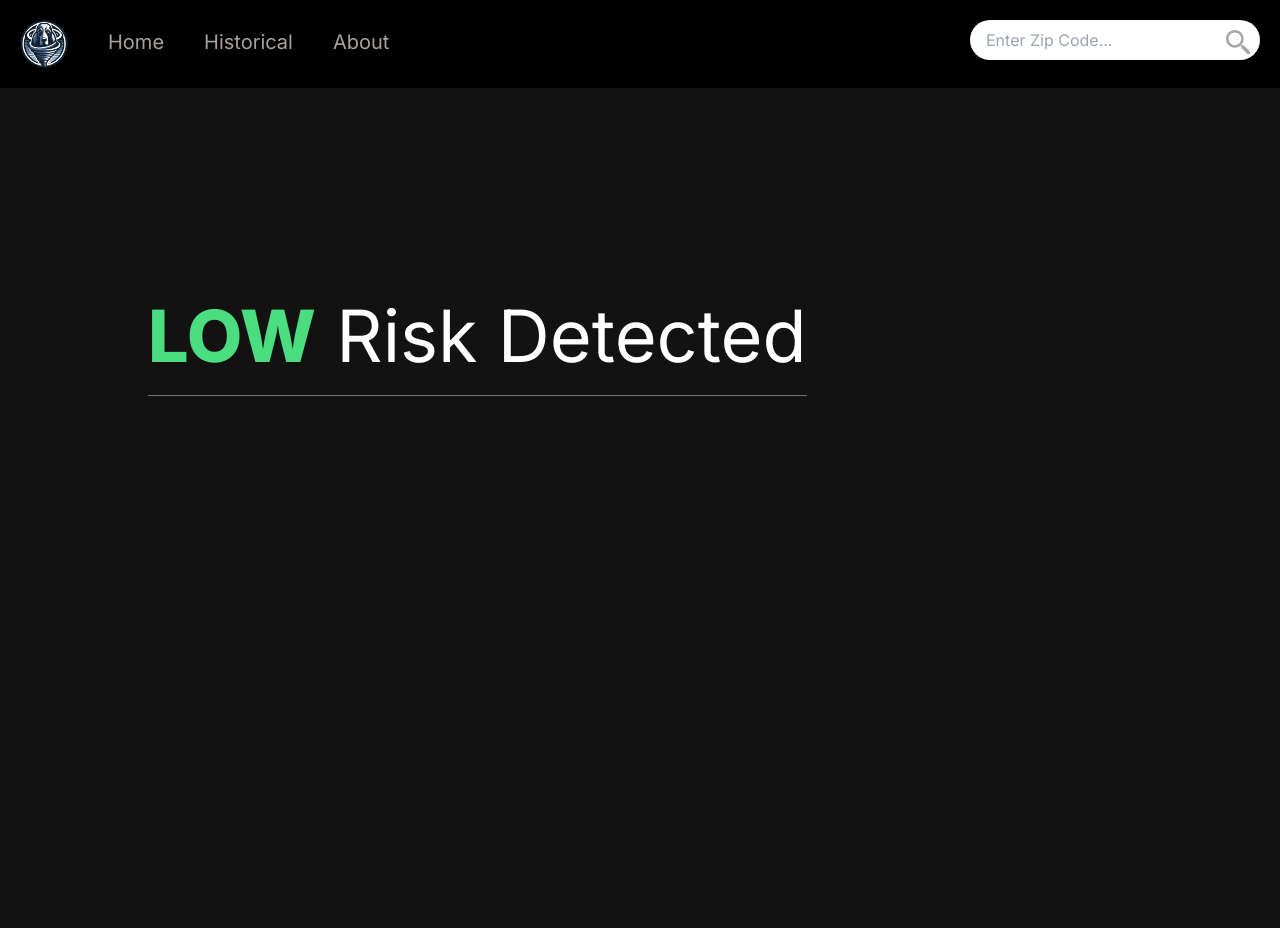
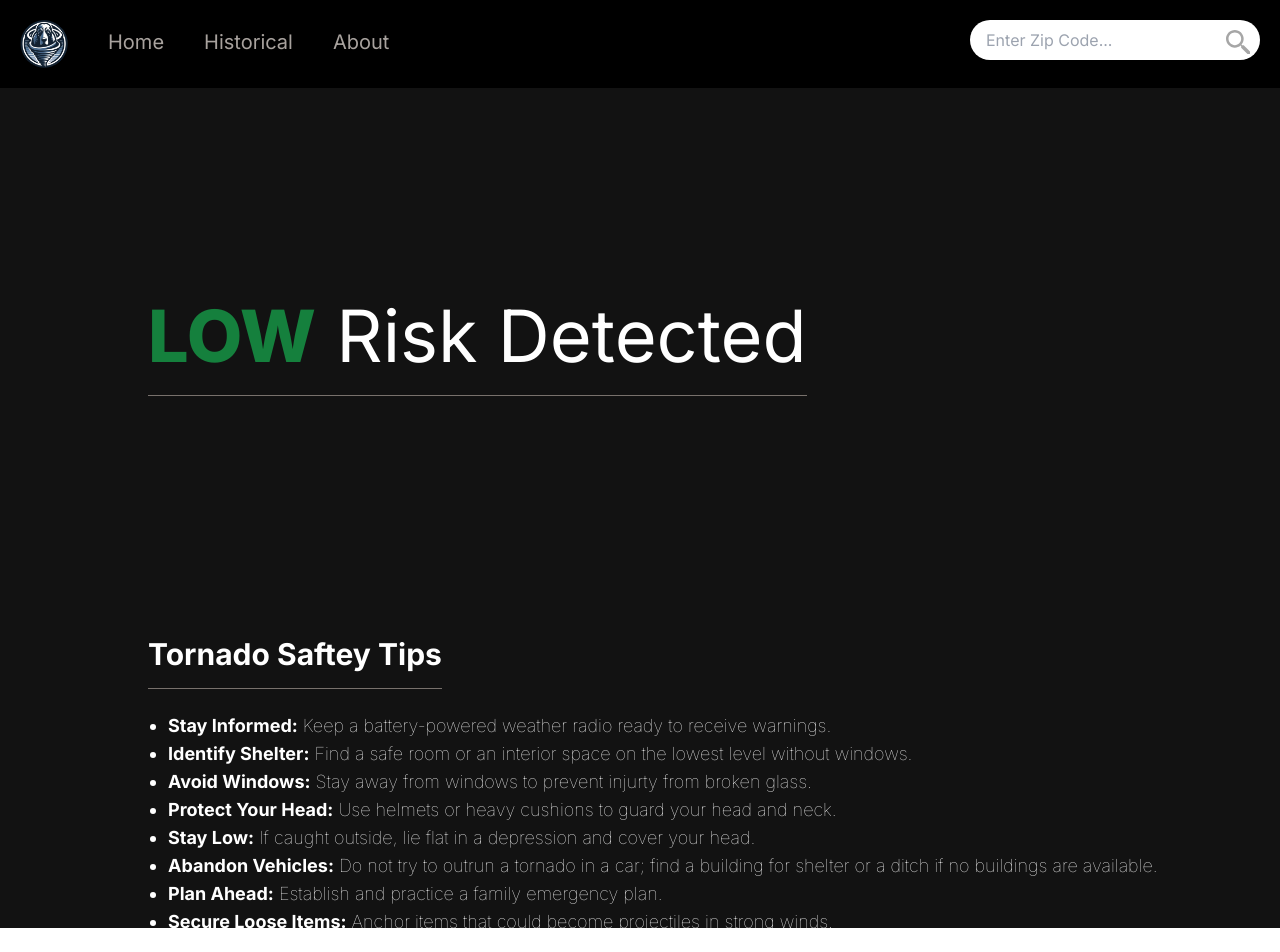
Before and after one commit to brown5lc/tornadoHound, a Next.js app: page / in a window 1280 px wide. Shown: the top 952 px of the page. Before the commit the page ends 928 px from the top, so only its background shows below. Built offline with nearby package versions, Linux system fonts and the light colour scheme.

Commit message:
added tips list

```diff
--- a/app/page.tsx
+++ b/app/page.tsx
@@ -8,8 +8,58 @@ const App: React.FC = () => {
       <div className="container mx-auto px-4 ml-28 mt-48">
         <div className="text-7xl text-white mb-2">
           <span className="sm:border-b border-stone-500 relative pb-4">
-            <span className="font-extrabold text-green-400">LOW</span> Risk
+            <span className="font-extrabold text-green-700">LOW</span> Risk
             Detected
+          </span>
+        </div>
+      </div>
+      <div className="container mx-auto px-4 mt-64 ml-28 font-bold">
+        <div className="text-3xl text-white mb-2">
+          <span className="sm:border-b border-stone-500 relative pb-4">
+            Tornado Saftey Tips
+            <ul className="list-disc text-lg font-thin mt-10 ml-5">
+              <li>
+                <span className="font-bold">Stay Informed:</span> Keep a
+                battery-powered weather radio ready to receive warnings.
+              </li>
+              <li>
+                <span className="font-bold">Identify Shelter:</span> Find a safe
+                room or an interior space on the lowest level without windows.
+              </li>
+              <li>
+                <span className="font-bold">Avoid Windows:</span> Stay away from
+                windows to prevent injurty from broken glass.
+              </li>
+              <li>
+                <span className="font-bold">Protect Your Head:</span> Use
+                helmets or heavy cushions to guard your head and neck.
+              </li>
+              <li>
+                <span className="font-bold">Stay Low:</span> If caught outside,
+                lie flat in a depression and cover your head.
+              </li>
+              <li>
+                <span className="font-bold">Abandon Vehicles:</span> Do not try
+                to outrun a tornado in a car; find a building for shelter or a
+                ditch if no buildings are available.
+              </li>
+              <li>
+                <span className="font-bold">Plan Ahead:</span> Establish and
+                practice a family emergency plan.
+              </li>
+              <li>
+                <span className="font-bold">Secure Loose Items:</span> Anchor
+                items that could become projectiles in strong winds.
+              </li>
+              <li>
+                <span className="font-bold">Stay Put:</span> Remain in your
+                shelter place until you're certain the tornado has passed.
+              </li>
+              <li>
+                <span className="font-bold">Be Ready to Act:</span> Tornadoes
+                can form quickly, so be prepared to take shelter at once.
+              </li>
+            </ul>
           </span>
         </div>
       </div>
```
